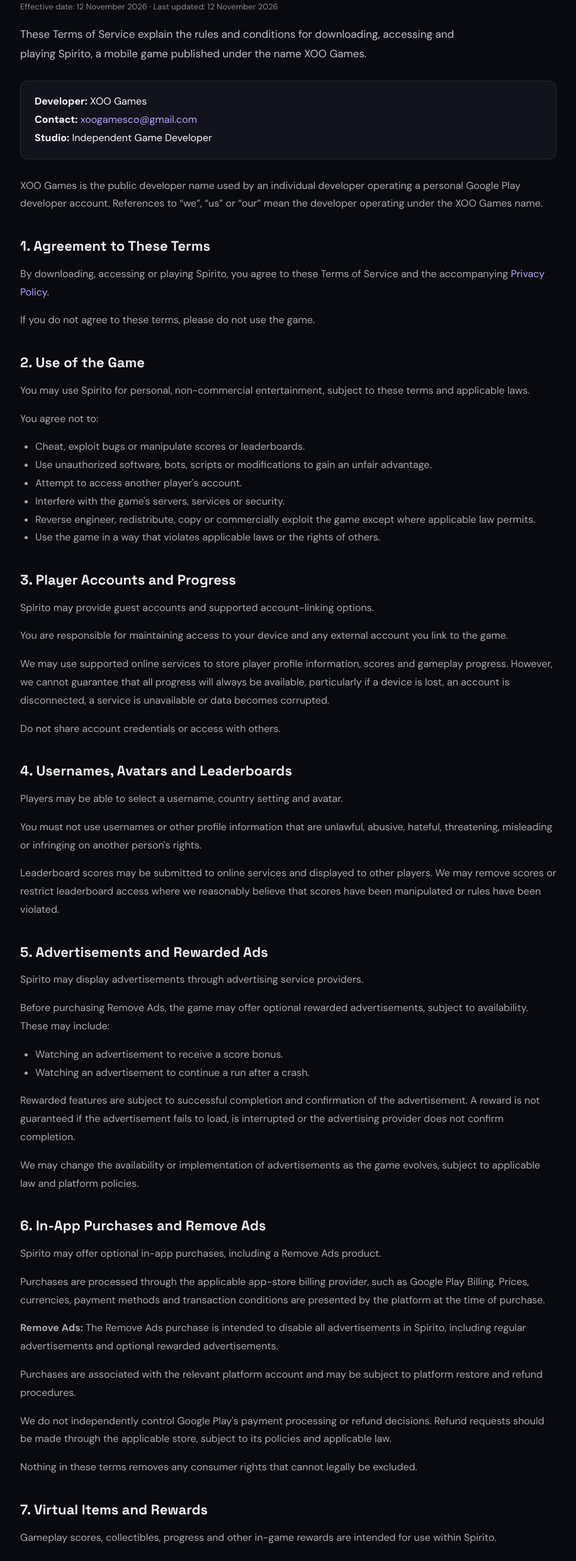
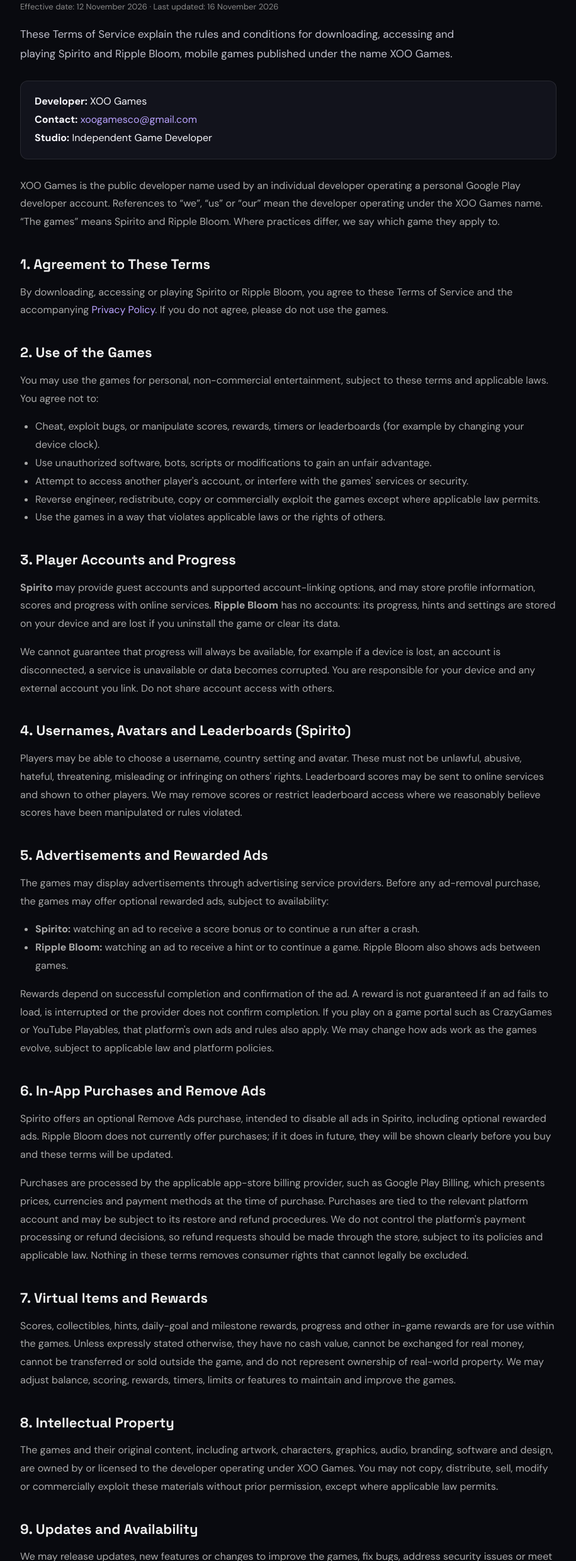
Before and after one commit to XooGames/XooGames.github.io, a plain HTML site: page legal/terms-of-service/index.html in a window 1280 px wide. Shown: the part 322-2800 px from the top of the page at 63% size, without its empty margins (182-1097 px from the left). Drawn offline with Linux system fonts and the light colour scheme.

Commit message:
Update index.html

```diff
--- a/legal/terms-of-service/index.html
+++ b/legal/terms-of-service/index.html
@@ -1,12 +1,11 @@
-
 <!DOCTYPE html>
 <html lang="en">
 <head>
 <meta charset="UTF-8">
 <meta name="viewport" content="width=device-width, initial-scale=1.0">
 <meta name="theme-color" content="#090a0f">
-<title>Terms of Service – Spirito | XOO Games</title>
-<meta name="description" content="Terms of Service for Spirito, a mobile game published by XOO Games.">
+<title>Terms of Service – Spirito &amp; Ripple Bloom | XOO Games</title>
+<meta name="description" content="Terms of Service for Spirito and Ripple Bloom, mobile games published by XOO Games.">
 <link rel="preconnect" href="https://fonts.googleapis.com">
 <link href="https://fonts.googleapis.com/css2?family=DM+Sans:wght@400;500;600;700&family=Space+Grotesk:wght@400;500;600;700&display=swap" rel="stylesheet">
 <style>
@@ -22,9 +21,10 @@ nav a:hover{color:#fff}
 main{max-width:900px;margin:auto;padding:55px 24px 90px}
 .back{color:#aaa;font-size:14px}
 .eyebrow{color:#a78bfa;text-transform:uppercase;letter-spacing:3px;font-size:12px;font-weight:700;margin-top:45px}
-h1,h2{font-family:'Space Grotesk',sans-serif;line-height:1.3}
+h1,h2,h3{font-family:'Space Grotesk',sans-serif;line-height:1.3}
 h1{font-size:clamp(36px,7vw,58px);margin:8px 0}
 h2{font-size:22px;color:#eee;margin-top:38px;margin-bottom:10px}
+h3{font-size:17px;color:#c9b8ff;margin:22px 0 4px}
 p,li{color:#aaa}
 ul{padding-left:24px}
 .meta{font-size:13px;color:#888}
@@ -39,121 +39,82 @@ footer a{margin-left:16px}
 <body>
 <header>
 <a class="logo" href="/">XOO <span>GAMES</span></a>
-<nav>
-<a href="/">Home</a>
-<a href="/#games">Games</a>
-<a href="/#contact">Contact</a>
-</nav>
+<nav><a href="/">Home</a><a href="/#games">Games</a><a href="/#contact">Contact</a></nav>
 </header>
 
 <main>
 <a class="back" href="/">← Back to XOO Games</a>
 
-<div class="eyebrow">Legal · Spirito</div>
+<div class="eyebrow">Legal · Spirito &amp; Ripple Bloom</div>
 <h1>Terms of Service</h1>
-<p class="meta">Effective date: 12 November 2026 · Last updated: 12 November 2026</p>
-
-<p class="intro">
-These Terms of Service explain the rules and conditions for downloading, accessing and playing Spirito, a mobile game published under the name XOO Games.
-</p>
+<p class="meta">Effective date: 12 November 2026 · Last updated: 16 November 2026</p>
+<p class="intro">These Terms of Service explain the rules and conditions for downloading, accessing and playing Spirito and Ripple Bloom, mobile games published under the name XOO Games.</p>
 
 <div class="notice">
 <strong>Developer:</strong> XOO Games<br>
-    <strong>Contact:</strong>
-    <a href="mailto:xoogamesco@gmail.com">xoogamesco@gmail.com</a><br>
+<strong>Contact:</strong> <a href="mailto:xoogamesco@gmail.com">xoogamesco@gmail.com</a><br>
 <strong>Studio:</strong> Independent Game Developer
 </div>
 
-<p>XOO Games is the public developer name used by an individual developer operating a personal Google Play developer account. References to “we”, “us” or “our” mean the developer operating under the XOO Games name.</p>
+<p>XOO Games is the public developer name used by an individual developer operating a personal Google Play developer account. References to “we”, “us” or “our” mean the developer operating under the XOO Games name. “The games” means Spirito and Ripple Bloom. Where practices differ, we say which game they apply to.</p>
 
 <h2>1. Agreement to These Terms</h2>
-<p>By downloading, accessing or playing Spirito, you agree to these Terms of Service and the accompanying <a href="/legal/privacy-policy/">Privacy Policy</a>.</p>
-<p>If you do not agree to these terms, please do not use the game.</p>
+<p>By downloading, accessing or playing Spirito or Ripple Bloom, you agree to these Terms of Service and the accompanying <a href="/legal/privacy-policy/">Privacy Policy</a>. If you do not agree, please do not use the games.</p>
 
-<h2>2. Use of the Game</h2>
-<p>You may use Spirito for personal, non-commercial entertainment, subject to these terms and applicable laws.</p>
-<p>You agree not to:</p>
+<h2>2. Use of the Games</h2>
+<p>You may use the games for personal, non-commercial entertainment, subject to these terms and applicable laws. You agree not to:</p>
 <ul>
-<li>Cheat, exploit bugs or manipulate scores or leaderboards.</li>
+<li>Cheat, exploit bugs, or manipulate scores, rewards, timers or leaderboards (for example by changing your device clock).</li>
 <li>Use unauthorized software, bots, scripts or modifications to gain an unfair advantage.</li>
-<li>Attempt to access another player's account.</li>
-<li>Interfere with the game's servers, services or security.</li>
-<li>Reverse engineer, redistribute, copy or commercially exploit the game except where applicable law permits.</li>
-<li>Use the game in a way that violates applicable laws or the rights of others.</li>
+<li>Attempt to access another player's account, or interfere with the games' services or security.</li>
+<li>Reverse engineer, redistribute, copy or commercially exploit the games except where applicable law permits.</li>
+<li>Use the games in a way that violates applicable laws or the rights of others.</li>
 </ul>
 
 <h2>3. Player Accounts and Progress</h2>
-<p>Spirito may provide guest accounts and supported account-linking options.</p>
-<p>You are responsible for maintaining access to your device and any external account you link to the game.</p>
-<p>We may use supported online services to store player profile information, scores and gameplay progress. However, we cannot guarantee that all progress will always be available, particularly if a device is lost, an account is disconnected, a service is unavailable or data becomes corrupted.</p>
-<p>Do not share account credentials or access with others.</p>
+<p><strong>Spirito</strong> may provide guest accounts and supported account-linking options, and may store profile information, scores and progress with online services. <strong>Ripple Bloom</strong> has no accounts: its progress, hints and settings are stored on your device and are lost if you uninstall the game or clear its data.</p>
+<p>We cannot guarantee that progress will always be available, for example if a device is lost, an account is disconnected, a service is unavailable or data becomes corrupted. You are responsible for your device and any external account you link. Do not share account access with others.</p>
 
-<h2>4. Usernames, Avatars and Leaderboards</h2>
-<p>Players may be able to select a username, country setting and avatar.</p>
-<p>You must not use usernames or other profile information that are unlawful, abusive, hateful, threatening, misleading or infringing on another person's rights.</p>
-<p>Leaderboard scores may be submitted to online services and displayed to other players. We may remove scores or restrict leaderboard access where we reasonably believe that scores have been manipulated or rules have been violated.</p>
+<h2>4. Usernames, Avatars and Leaderboards (Spirito)</h2>
+<p>Players may be able to choose a username, country setting and avatar. These must not be unlawful, abusive, hateful, threatening, misleading or infringing on others' rights. Leaderboard scores may be sent to online services and shown to other players. We may remove scores or restrict leaderboard access where we reasonably believe scores have been manipulated or rules violated.</p>
 
 <h2>5. Advertisements and Rewarded Ads</h2>
-<p>Spirito may display advertisements through advertising service providers.</p>
-<p>Before purchasing Remove Ads, the game may offer optional rewarded advertisements, subject to availability. These may include:</p>
+<p>The games may display advertisements through advertising service providers. Before any ad-removal purchase, the games may offer optional rewarded ads, subject to availability:</p>
 <ul>
-<li>Watching an advertisement to receive a score bonus.</li>
-<li>Watching an advertisement to continue a run after a crash.</li>
+<li><strong>Spirito:</strong> watching an ad to receive a score bonus or to continue a run after a crash.</li>
+<li><strong>Ripple Bloom:</strong> watching an ad to receive a hint or to continue a game. Ripple Bloom also shows ads between games.</li>
 </ul>
-<p>Rewarded features are subject to successful completion and confirmation of the advertisement. A reward is not guaranteed if the advertisement fails to load, is interrupted or the advertising provider does not confirm completion.</p>
-<p>We may change the availability or implementation of advertisements as the game evolves, subject to applicable law and platform policies.</p>
+<p>Rewards depend on successful completion and confirmation of the ad. A reward is not guaranteed if an ad fails to load, is interrupted or the provider does not confirm completion. If you play on a game portal such as CrazyGames or YouTube Playables, that platform's own ads and rules also apply. We may change how ads work as the games evolve, subject to applicable law and platform policies.</p>
 
 <h2>6. In-App Purchases and Remove Ads</h2>
-<p>Spirito may offer optional in-app purchases, including a Remove Ads product.</p>
-<p>Purchases are processed through the applicable app-store billing provider, such as Google Play Billing. Prices, currencies, payment methods and transaction conditions are presented by the platform at the time of purchase.</p>
-<p><strong>Remove Ads:</strong> The Remove Ads purchase is intended to disable all advertisements in Spirito, including regular advertisements and optional rewarded advertisements.</p>
-<p>Purchases are associated with the relevant platform account and may be subject to platform restore and refund procedures.</p>
-<p>We do not independently control Google Play's payment processing or refund decisions. Refund requests should be made through the applicable store, subject to its policies and applicable law.</p>
-<p>Nothing in these terms removes any consumer rights that cannot legally be excluded.</p>
+<p>Spirito offers an optional Remove Ads purchase, intended to disable all ads in Spirito, including optional rewarded ads. Ripple Bloom does not currently offer purchases; if it does in future, they will be shown clearly before you buy and these terms will be updated.</p>
+<p>Purchases are processed by the applicable app-store billing provider, such as Google Play Billing, which presents prices, currencies and payment methods at the time of purchase. Purchases are tied to the relevant platform account and may be subject to its restore and refund procedures. We do not control the platform's payment processing or refund decisions, so refund requests should be made through the store, subject to its policies and applicable law. Nothing in these terms removes consumer rights that cannot legally be excluded.</p>
 
 <h2>7. Virtual Items and Rewards</h2>
-<p>Gameplay scores, collectibles, progress and other in-game rewards are intended for use within Spirito.</p>
-<p>Unless expressly stated otherwise, they:</p>
-<ul>
-<li>Have no cash value.</li>
-<li>Cannot be exchanged for real money.</li>
-<li>Cannot be transferred or sold outside the game.</li>
-<li>Do not represent ownership of real-world property.</li>
-</ul>
-<p>We may adjust gameplay balance, scoring, rewards or features as needed to maintain and improve the game.</p>
+<p>Scores, collectibles, hints, daily-goal and milestone rewards, progress and other in-game rewards are for use within the games. Unless expressly stated otherwise, they have no cash value, cannot be exchanged for real money, cannot be transferred or sold outside the game, and do not represent ownership of real-world property. We may adjust balance, scoring, rewards, timers, limits or features to maintain and improve the games.</p>
 
 <h2>8. Intellectual Property</h2>
-<p>Spirito and its original game content, including its artwork, characters, graphics, audio, branding, software and design, are owned by or licensed to the developer operating under XOO Games.</p>
-<p>You may not copy, distribute, sell, modify or commercially exploit these materials without prior permission, except where applicable law permits.</p>
+<p>The games and their original content, including artwork, characters, graphics, audio, branding, software and design, are owned by or licensed to the developer operating under XOO Games. You may not copy, distribute, sell, modify or commercially exploit these materials without prior permission, except where applicable law permits.</p>
 
 <h2>9. Updates and Availability</h2>
-<p>We may release updates, patches, new features or changes to improve the game, fix bugs, address security issues or comply with platform requirements.</p>
-<p>We do not guarantee that every feature or online service will be available at all times. Online features may be affected by maintenance, third-party service interruptions, network issues or circumstances outside our reasonable control.</p>
-<p>We may discontinue features or the game where reasonably necessary, subject to applicable law.</p>
+<p>We may release updates, new features or changes to improve the games, fix bugs, address security issues or meet platform requirements. We do not guarantee that every feature or online service will be available at all times; online features may be affected by maintenance, third-party interruptions, network issues or circumstances outside our reasonable control. We may discontinue features or a game where reasonably necessary, subject to applicable law.</p>
 
 <h2>10. Suspension and Termination</h2>
-<p>We may restrict access to online features, remove manipulated leaderboard scores or suspend access where we reasonably believe a player has violated these terms, compromised game security or engaged in fraudulent or abusive conduct.</p>
-<p>Where appropriate, we will consider the circumstances and applicable consumer rights.</p>
-<p>You may stop using the game at any time. To request deletion of an account and associated data, contact <a href="mailto:xoogamesco@gmail.com">xoogamesco@gmail.com</a>.</p>
+<p>We may restrict access to online features, remove manipulated scores or suspend access where we reasonably believe a player has violated these terms, compromised security or engaged in fraudulent or abusive conduct, taking into account the circumstances and applicable consumer rights. You may stop using the games at any time. To request deletion of a Spirito account and associated data, contact <a href="mailto:xoogamesco@gmail.com">xoogamesco@gmail.com</a>.</p>
 
 <h2>11. Disclaimers and Liability</h2>
-<p>Spirito is provided for entertainment purposes.</p>
-<p>To the extent permitted by applicable law, we do not guarantee uninterrupted operation, error-free gameplay or permanent availability of online services.</p>
-<p>Nothing in these terms excludes liability or consumer rights that cannot legally be excluded under applicable law. Any limitation of liability applies only to the extent permitted by law.</p>
+<p>The games are provided for entertainment. To the extent permitted by applicable law, we do not guarantee uninterrupted operation, error-free gameplay or permanent availability of online services. Nothing in these terms excludes liability or consumer rights that cannot legally be excluded, and any limitation of liability applies only to the extent permitted by law.</p>
 
 <h2>12. Third-Party Services</h2>
-<p>The game may rely on third-party platforms and services, including Google Play, Unity services and advertising providers.</p>
-<p>Your use of those services may also be subject to their own terms, policies and conditions. We are not responsible for independent services that we do not operate.</p>
+<p>The games rely on third-party platforms and services, including Google Play and other app stores, Google AdMob, Unity services and game portals. Your use of those services may also be subject to their own terms and policies. We are not responsible for independent services that we do not operate.</p>
 
 <h2>13. Changes to These Terms</h2>
-<p>We may update these Terms of Service when the game, its features or applicable requirements change.</p>
-<p>The latest version will be made available through the game's official Terms of Service webpage. The “Last updated” date will be revised when changes are made.</p>
-<p>Continued use of the game after updated terms become effective means you accept the updated terms to the extent permitted by applicable law.</p>
+<p>We may update these terms when the games, their features or applicable requirements change. The latest version will be published on this page and the “Last updated” date revised. Continued use of the games after updated terms take effect means you accept them to the extent permitted by applicable law.</p>
 
 <h2>14. Governing Law</h2>
 <p>These terms are intended to operate in accordance with applicable laws of India, without removing any mandatory consumer protections or rights that apply in your place of residence.</p>
 
-<h2>15. Contact</h2>
+<h2>Contact Us</h2>
 <div class="contact">
 <strong>XOO Games</strong><br>
 Independent Game Developer<br>
@@ -165,10 +126,7 @@ These Terms of Service explain the rules and conditions for downloading, accessi
 
 <footer>
 <div>© 2026 XOO Games. All rights reserved.</div>
-<div>
-<a href="/">Home</a>
-<a href="/legal/privacy-policy/">Privacy Policy</a>
-</div>
+<div><a href="/">Home</a><a href="/legal/privacy-policy/">Privacy Policy</a></div>
 </footer>
 </body>
 </html>
```
Lines whose indentation alone changed are shown as unchanged.
